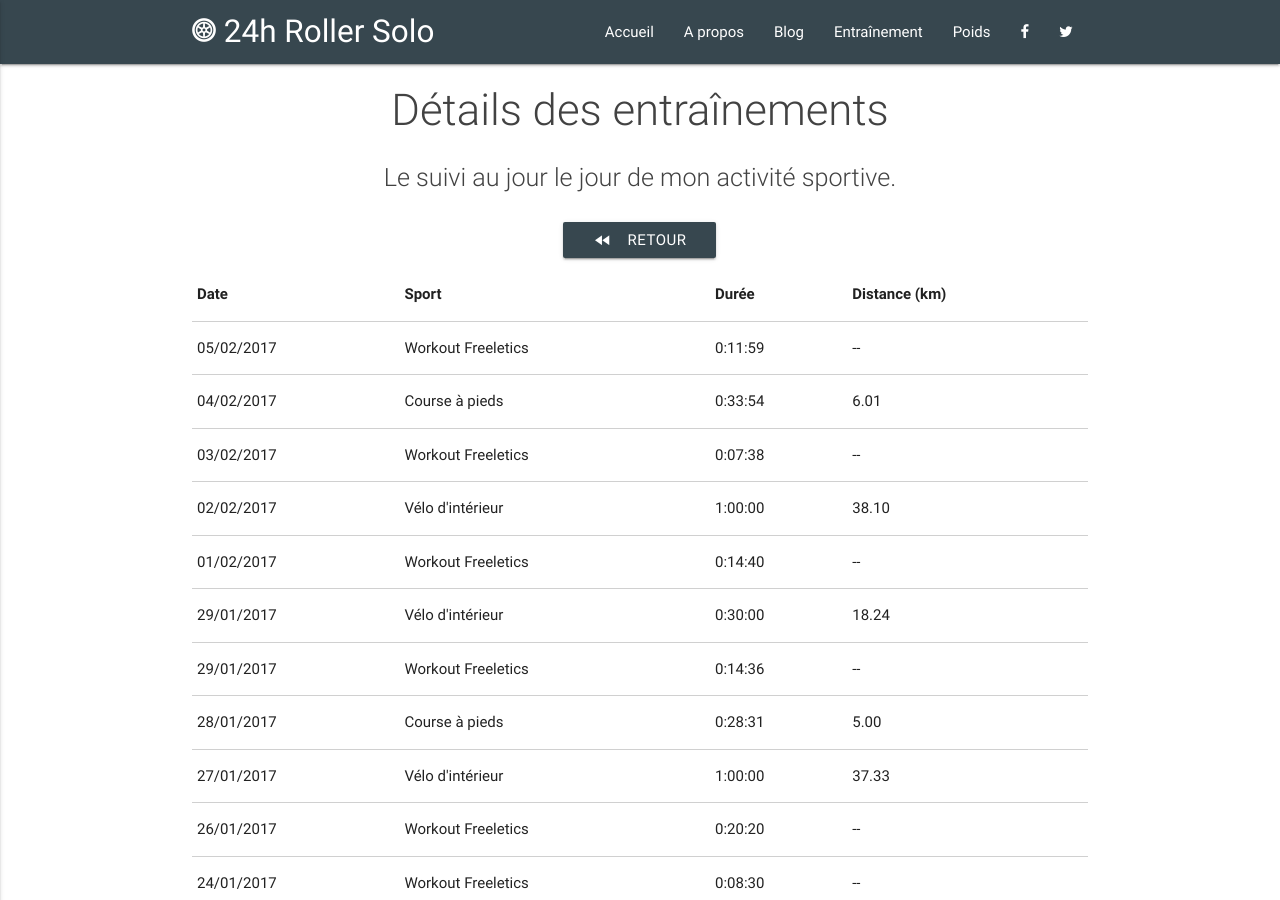
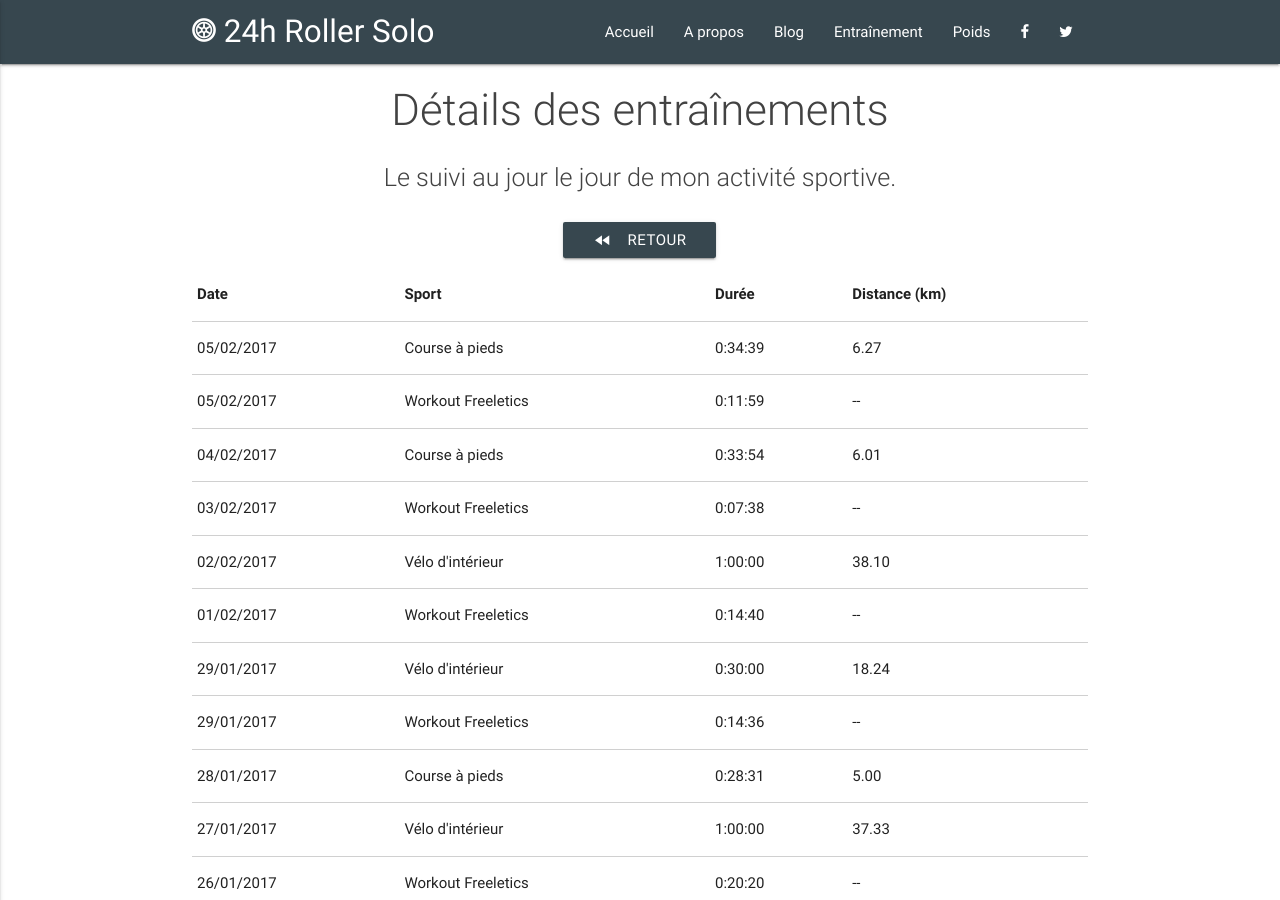
Before and after one commit to 24hRollerSolo/24hRollerSolo.github.io, a Jekyll site: the page built from training/details.html, in a window 1280 px wide and 900 px high. Built offline with Jekyll 4.4.1, drawn with Linux system fonts in a browser that asks for light colours.

Commit message:
Add 2017-02-05 running

```diff
--- a/_data/sports.json
+++ b/_data/sports.json
@@ -1,4 +1,5 @@
 [
+  {"date": "2017-02-05", "type": "RUNNING", "distance": "6.27", "duration": "0:34:39"},
   {"date": "2017-02-05", "type": "WORKOUT", "program": "W05-03 | 10 PICKIES + 2/3 PERSEPHONE Endurance", "duration": "0:11:59"},
   {"date": "2017-02-04", "type": "RUNNING", "distance": "6.01", "duration": "0:33:54"},
   {"date": "2017-02-03", "type": "WORKOUT", "program": "W05-02 | 10 BURPEES + MORPHEUS Standard", "duration": "0:07:38"},
```
